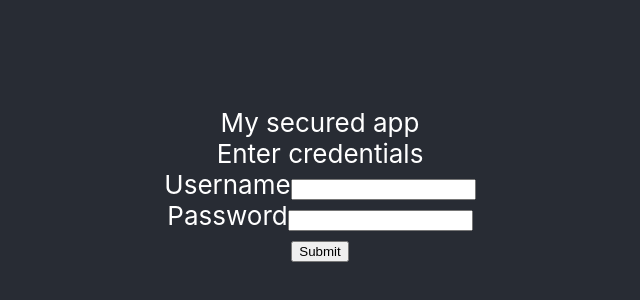
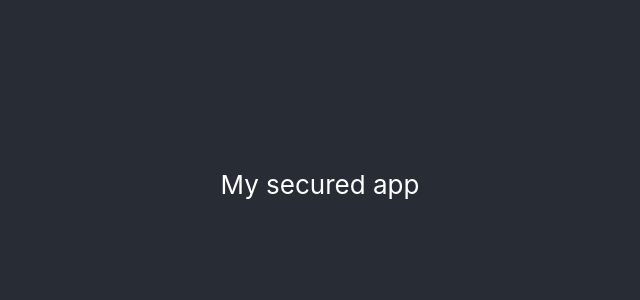
Before and after one commit to AdrianETS/kmp, a React (Create React App) app: page / in a window 1280 px wide. Shown: the part 216-516 px from the top of the page, without its empty margins (320-960 px from the left). Built offline with nearby package versions, Linux system fonts and the light colour scheme.

Commit message:
LoginForm (show attribute)

```diff
--- a/src/components/LoginForm.js
+++ b/src/components/LoginForm.js
@@ -15,7 +15,8 @@ class LoginForm extends React.Component {
     processLogin(event) {
         if (Auth.checkCredentials(this.state.username, this.state.password)) {
             Auth.storeAuth(this.state.username, this.state.password);
-            this.props.loginStateChanged(false);
+            this.props.loginStateChanged(true);
+            this.setState({show:true});
         } else {
             alert("Username and pass: " + this.state.username + " - " + this.state.password + " FAILED");
         }
@@ -32,7 +33,7 @@ class LoginForm extends React.Component {
     }
 
     render() {
-        return (this.props.loginStateChanged &&
+        return (!this.state.show &&
             <form >
                 <label>Enter credentials</label>
                 <br />
@@ -40,9 +41,8 @@ class LoginForm extends React.Component {
                 <br />
                 <label>Password</label><input value={this.state.password} onChange={this.handlePasswordChange}></input>
                 <br />
-                <input type="submit" value="Submit" onClick={this.processLogin} />
+                <input class="btn btn-primary" type="button" value="Submit" onClick={this.processLogin} />
             </form>);
-
 
     }
 
```
